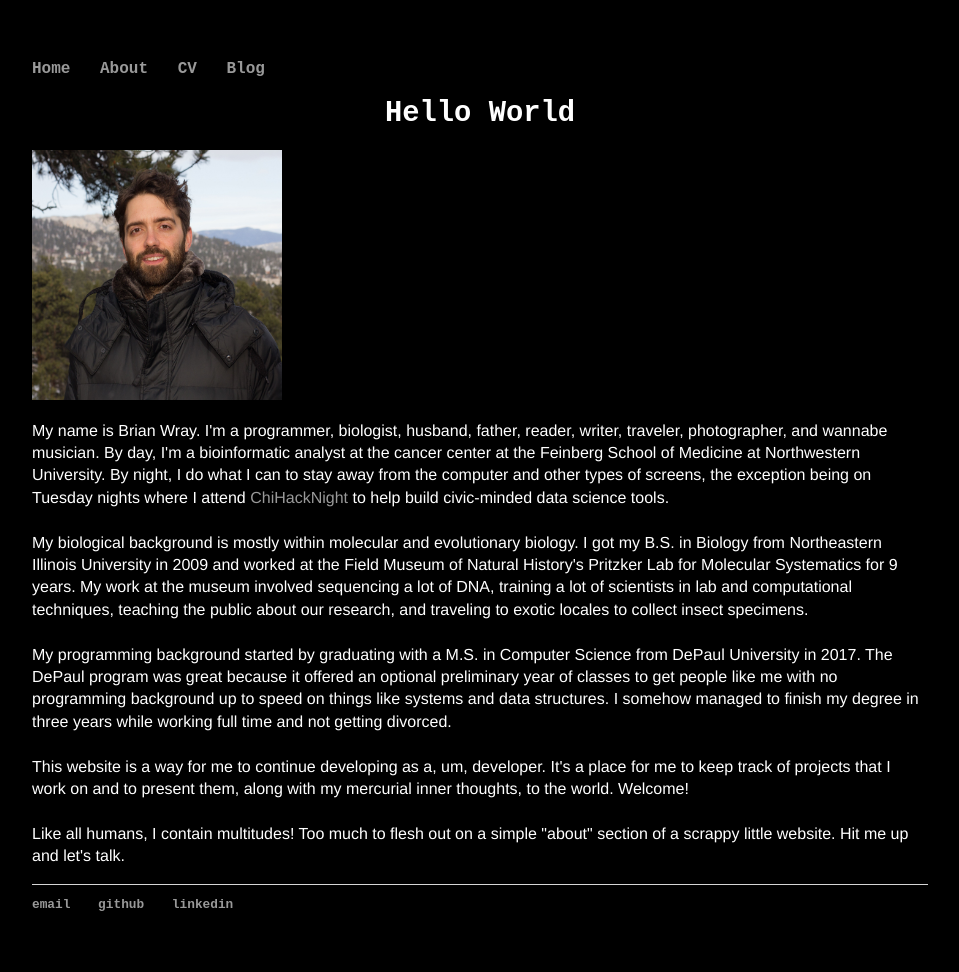
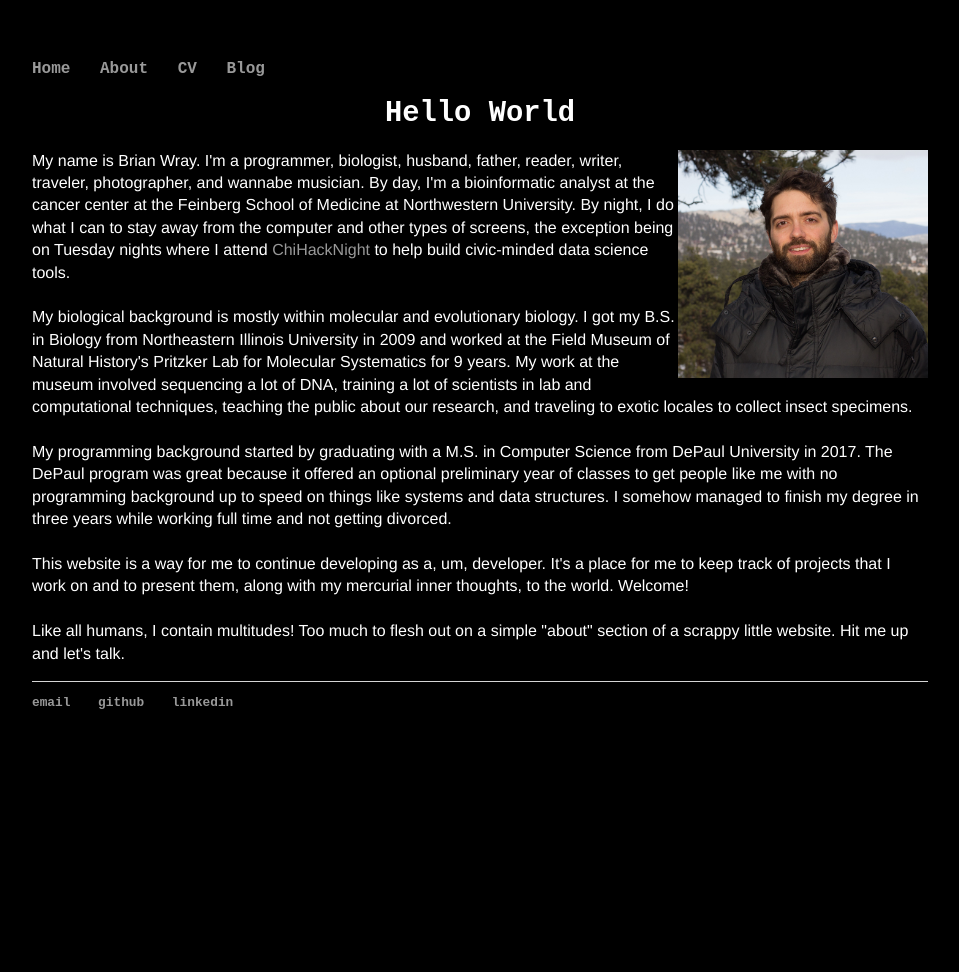
Before and after one commit to bwray/bwray.github.io, a Jekyll site: the page built from about/index.html, in a window 1280 px wide. Shown: the whole page, without its empty margins (160-1119 px from the left). Built offline with Jekyll 4.4.1, drawn with Linux system fonts in a browser that asks for light colours; after the commit the page ends 900 px from its top, so only the background shows below that.

Commit message:
Image formatting

```diff
--- a/about/index.html
+++ b/about/index.html
@@ -4,9 +4,10 @@
 ---
 <div class="blurb">
 	<h1 style = "font-family: 'Courier New'; font-size: 180%; text-align:center;">Hello World</h1>
-	<img src="https://github.com/bwray/bwray.github.io/blob/master/images/LIProfileDec2016%20compressed_1mb.jpg?raw=true"
-	alt="Brian Wray" width="250" height="250">
+	<img src="https://github.com/bwray/bwray.github.io/blob/master/images/LIProfileDec2016%20compressed_1mb.jpg?raw=true"  alt="Profile photo of Brian Wray, youngish white guy with a beard, in black winter coat with mountains in the background." style="float:right;width:250px;height:228px;">
+
 	<p  style = "font-family: helvetica; font-size: 100%">
+
 	My name is Brian Wray. I'm a programmer,
 	biologist, husband, father, reader, writer, traveler, photographer, and wannabe musician.
 	By day, I'm a bioinformatic analyst at the cancer center at the Feinberg School of Medicine
```
